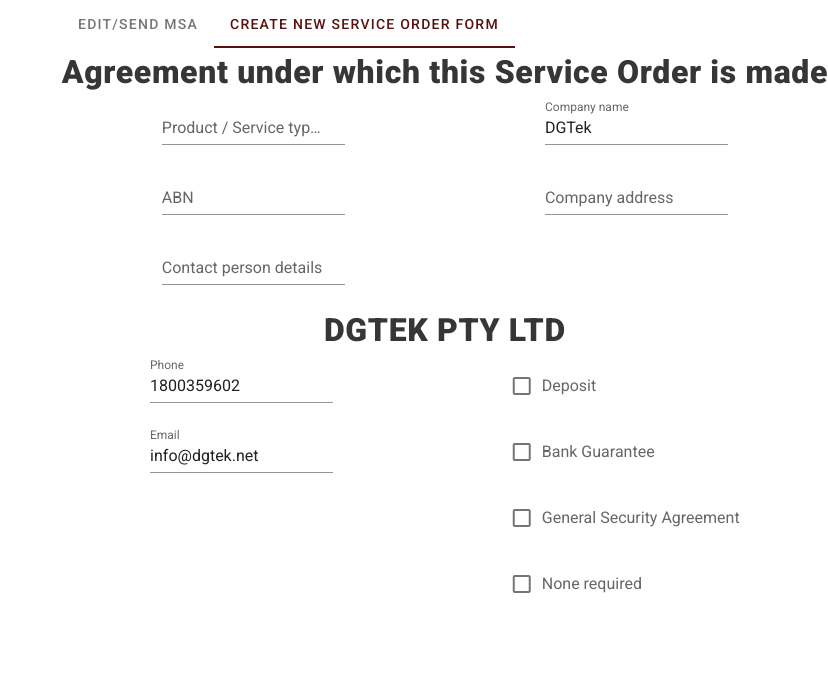
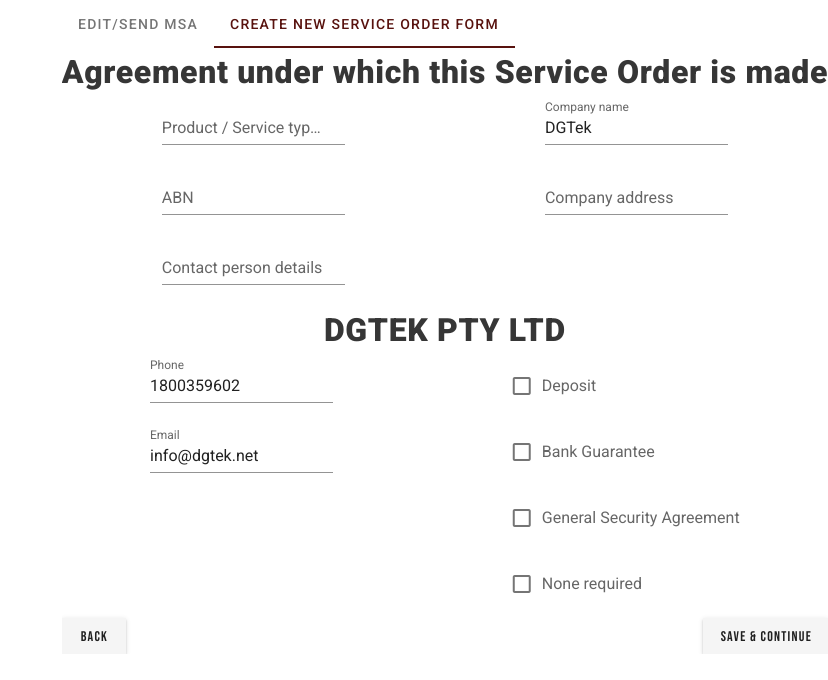
Before and after one commit to garevna/dgtek-portal, a Vue app: page / in a window 1280 px wide. Shown: the top 680 px of the page, without its empty margins (452-1280 px from the left). Built offline with nearby package versions, Linux system fonts and the light colour scheme.

Commit message:
add btn in create new service

```diff
--- a/src/components/submitOrder/CreateNewService.vue
+++ b/src/components/submitOrder/CreateNewService.vue
@@ -2,6 +2,10 @@
   <div>
     <Step1/>
     <Step2/>
+    <div class="d-flex justify-space-between">
+      <v-btn v-if="currentStep !== 0">BACK</v-btn>
+      <v-btn>SAVE & CONTINUE</v-btn>
+    </div>
   </div>
 </template>
 
--- a/src/components/submitOrder/SubmitOrder.vue
+++ b/src/components/submitOrder/SubmitOrder.vue
@@ -12,7 +12,6 @@
         <CreateNewService v-if="tab === 1"/>
       </v-tab-item>
     </v-tabs-items>
-
   </div>
 </template>
 
```
